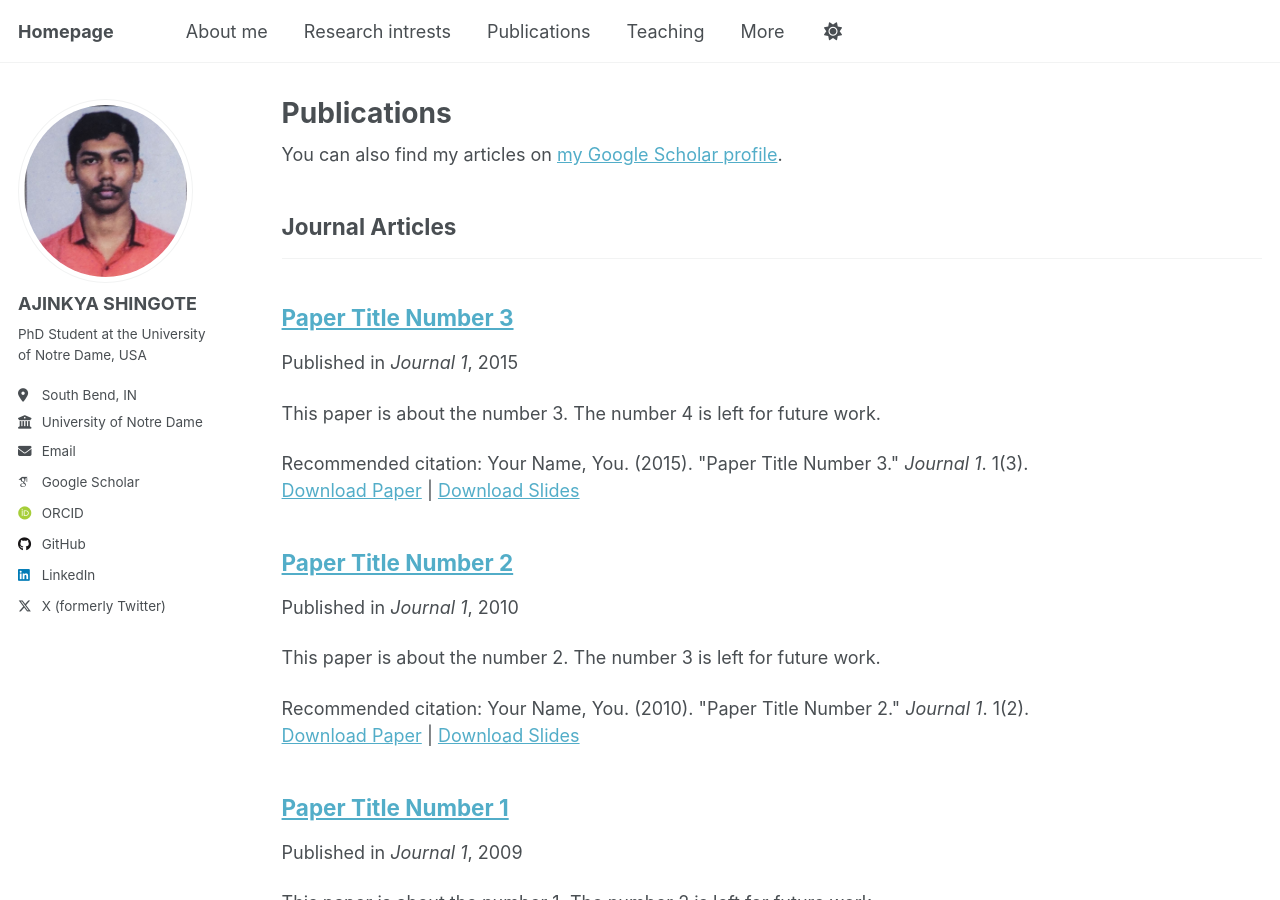
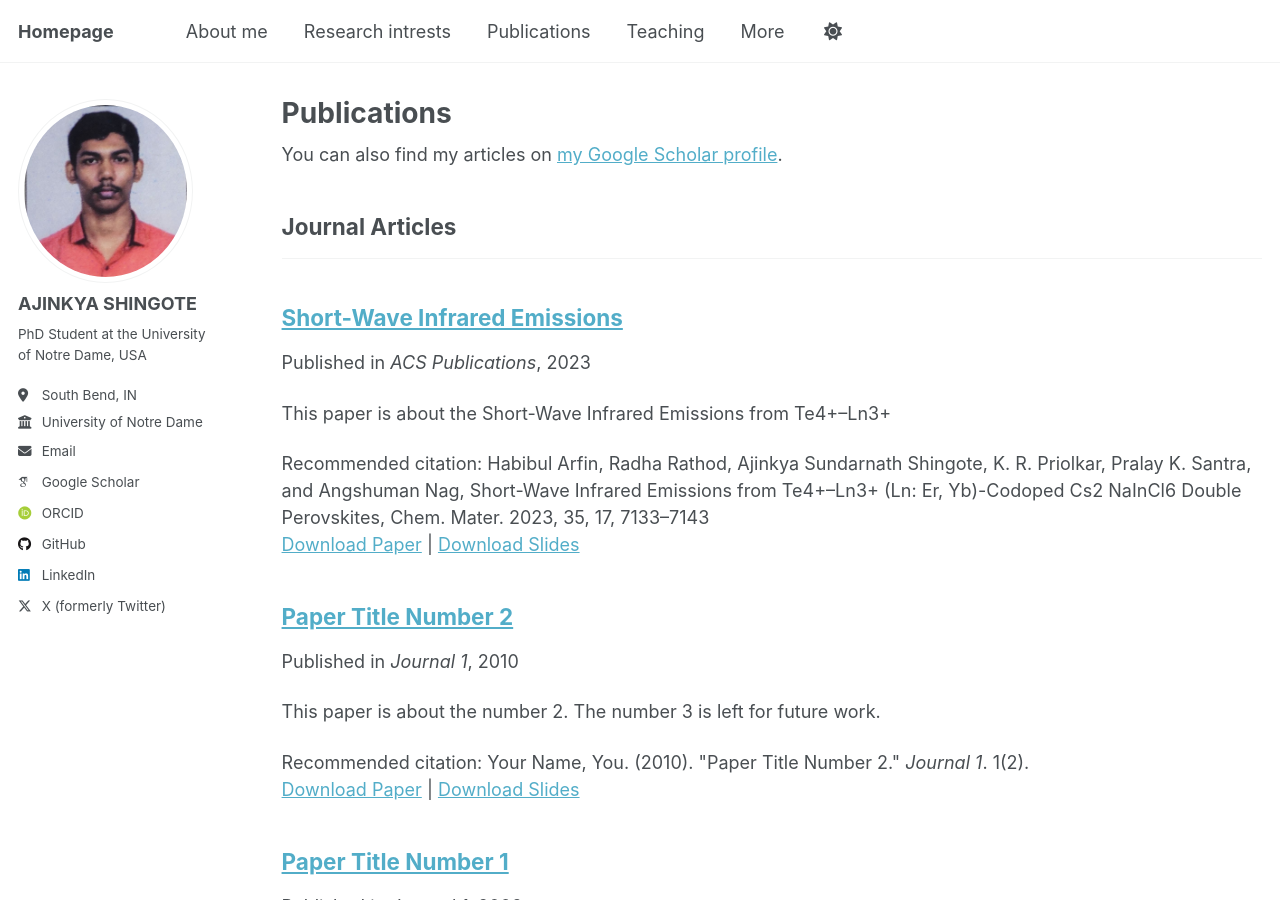
Before and after one commit to ajinkya-ss/ajinkya-ss, a Jekyll site: the page built from _pages/publications.html, in a window 1280 px wide and 900 px high. Built offline with Jekyll 4.4.1, drawn with Linux system fonts in a browser that asks for light colours; some web fonts are replaced; a script that is not in the unit is left out.

Commit message:
Update 2015-10-01-paper-title-number-3.md

```diff
--- a/_publications/2015-10-01-paper-title-number-3.md
+++ b/_publications/2015-10-01-paper-title-number-3.md
@@ -1,14 +1,18 @@
 ---
-title: "Paper Title Number 3"
+title: "Short-Wave Infrared Emissions"
 collection: publications
 category: manuscripts
-permalink: /publication/2015-10-01-paper-title-number-3
-excerpt: 'This paper is about the number 3. The number 4 is left for future work.'
-date: 2015-10-01
-venue: 'Journal 1'
-slidesurl: 'http://academicpages.github.io/files/slides3.pdf'
-paperurl: 'http://academicpages.github.io/files/paper3.pdf'
-citation: 'Your Name, You. (2015). &quot;Paper Title Number 3.&quot; <i>Journal 1</i>. 1(3).'
+permalink: https://pubs.acs.org/doi/abs/10.1021/acs.chemmater.3c01413
+excerpt: 'This paper is about the Short-Wave Infrared Emissions from Te4+–Ln3+'
+date: 2023-08-15
+venue: 'ACS Publications'
+slidesurl: 'https://pubs.acs.org/doi/abs/10.1021/acs.chemmater.3c01413'
+paperurl: 'https://pubs.acs.org/doi/abs/10.1021/acs.chemmater.3c01413'
+citation: 'Habibul Arfin, Radha Rathod, Ajinkya Sundarnath Shingote, K. R. Priolkar, Pralay K. Santra, and Angshuman
+Nag, Short-Wave Infrared Emissions from Te4+–Ln3+ (Ln: Er, Yb)-Codoped Cs2
+ NaInCl6
+ Double Perovskites,
+Chem. Mater. 2023, 35, 17, 7133–7143'
 ---
 
 The contents above will be part of a list of publications, if the user clicks the link for the publication than the contents of section will be rendered as a full page, allowing you to provide more information about the paper for the reader. When publications are displayed as a single page, the contents of the above "citation" field will automatically be included below this section in a smaller font.
```
